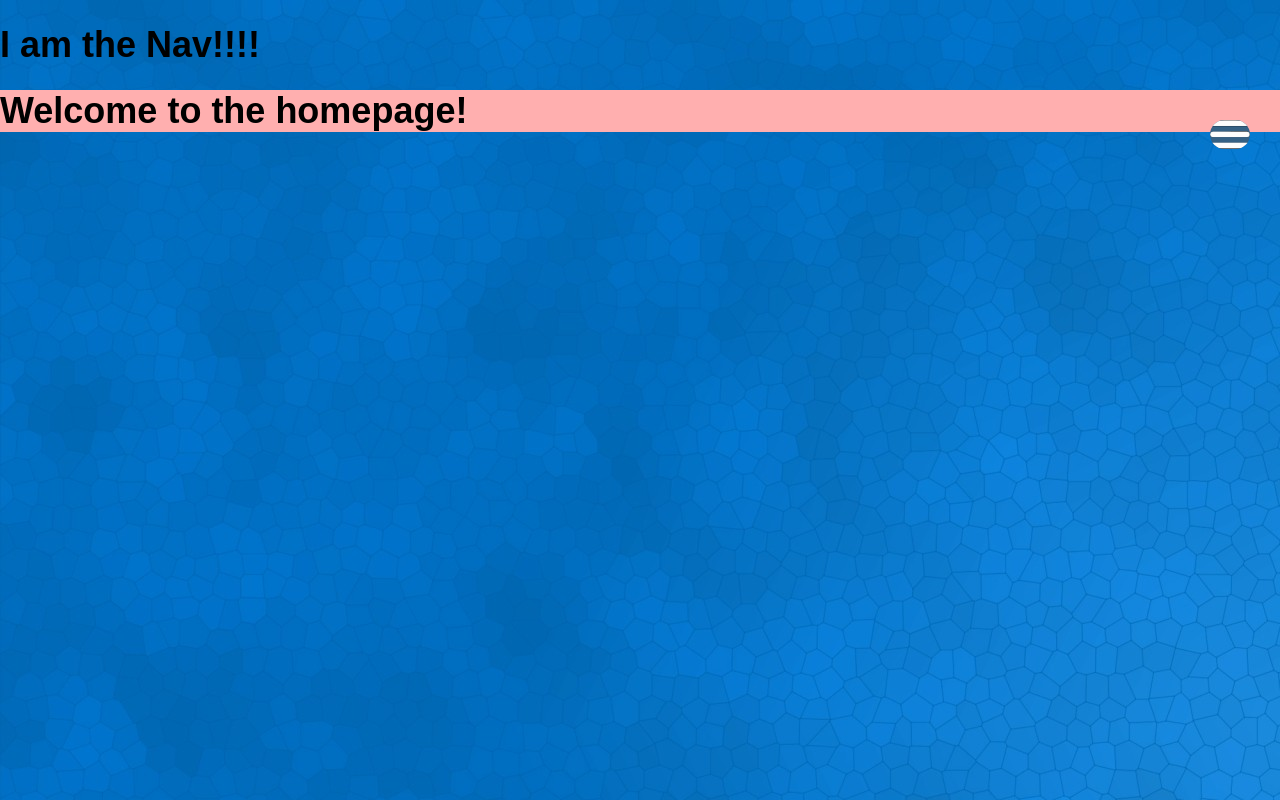
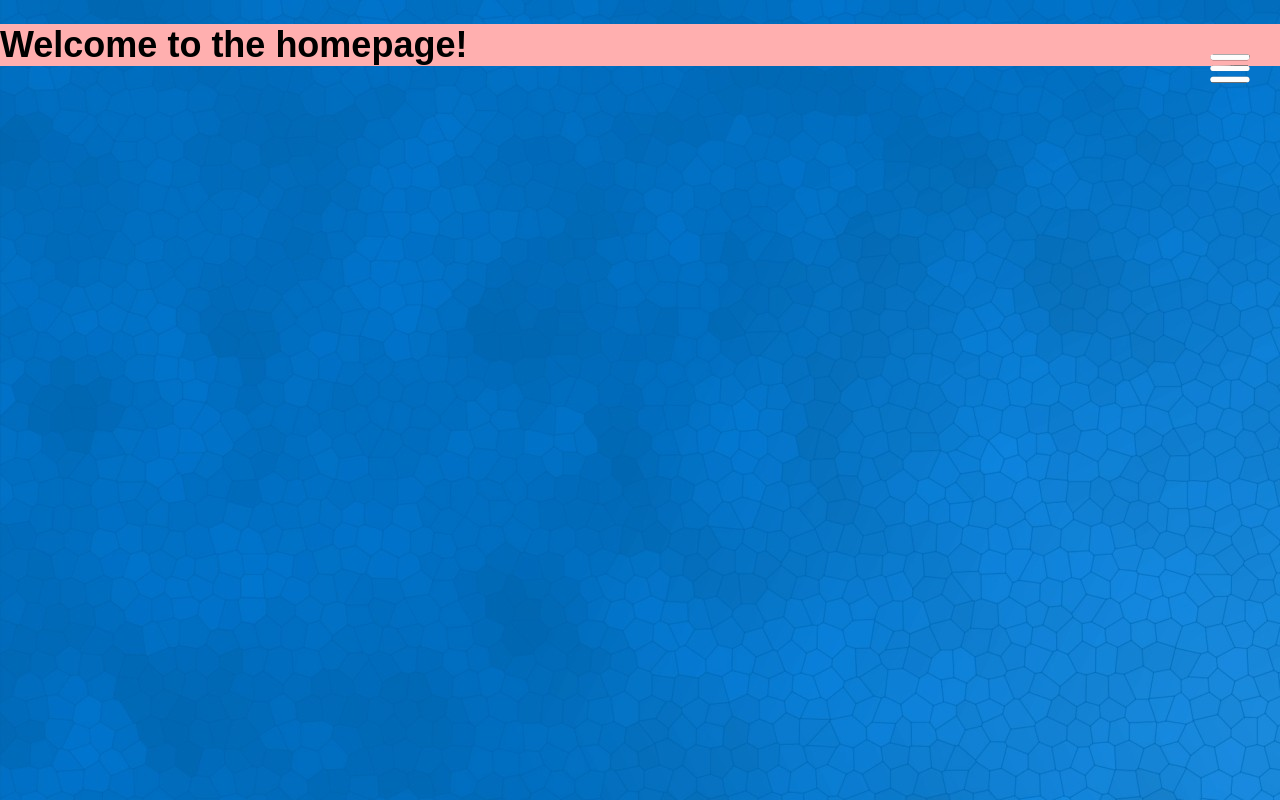
Before and after one commit to ratta2ii/az-movie-nights, a React app: page / in a window 1280 px wide. Built offline with nearby package versions, Linux system fonts and the light colour scheme.

Commit message:
Add sidebar

```diff
--- a/src/components/Nav.css
+++ b/src/components/Nav.css
@@ -40,8 +40,6 @@
   width: 40px;
   cursor: pointer;    /*puts a hand on the item you are mousing over*/
   float: right;
-  background-color: rgb(53, 97, 133);
   margin-top: 30px;
   margin-right: 30px;
-  border-radius: 19px;
 }
--- a/src/components/Nav.jsx
+++ b/src/components/Nav.jsx
@@ -6,17 +6,17 @@ import hamburger from '../assets/images/hamburger-edit.png';
 
 
 
-export default function Navbar() {
+export default function Nav() {
 
-  // function handleDisplaySideNavBar() {
-  //   let tester = document.getElementsByClassName('navBody');
-  //   console.log('Click event works!' + tester.children);
-  // }
+  function handleDisplaySideNavBar(e) {
+    var menu = document.querySelector('ul');
+    menu.classList.toggle('active');
+    e.preventDefault();
+  }
 
   return (
     <div>
-      <h1>I am the Nav!!!!</h1>
-      <img className={styles.hamburgerIcon} src={hamburger} />
+      <img className={styles.hamburgerIcon} src={hamburger} onClick={handleDisplaySideNavBar}/>
       <nav className={styles.navContainer} >
         <ul className={styles.ulTag}>
           <li><a className={styles.anchorTag} href="#">Home</a></li>
@@ -25,8 +25,45 @@ export default function Navbar() {
           <li><a className={styles.anchorTag} href="#">Contact</a></li>
         </ul>
       </nav>
+      <style global jsx>{`
+         .active {
+          position: absolute;
+          display: block;
+          background: rgb(68, 100, 204);
+          width: 40%;
+          left: 0;
+          top: 0;
+          height: 100%;
+        }
+        `}</style>
     </div>
 
   );
 
 }
+
+
+
+// <div>
+// <h1>I am the Nav!!!!</h1>
+// <img className={styles.hamburgerIcon} src={hamburger} onClick={handleDisplaySideNavBar}/>
+// <nav className={styles.navContainer} >
+//   <ul className={styles.ulTag}>
+//     <li><a className={styles.anchorTag} href="#">Home</a></li>
+//     <li><a className={styles.anchorTag} href="#">About me</a></li>
+//     <li><a className={styles.anchorTag} href="#">Portfolio</a></li>
+//     <li><a className={styles.anchorTag} href="#">Contact</a></li>
+//   </ul>
+// </nav>
+// <style global jsx>{`
+//    .active {
+//     position: absolute;
+//     display: block;
+//     background: rgb(68, 100, 204);
+//     width: 40%;
+//     left: 0;
+//     top: 0;
+//     height: 100%;
+//   }
+//   `}</style>
+// </div>
```
